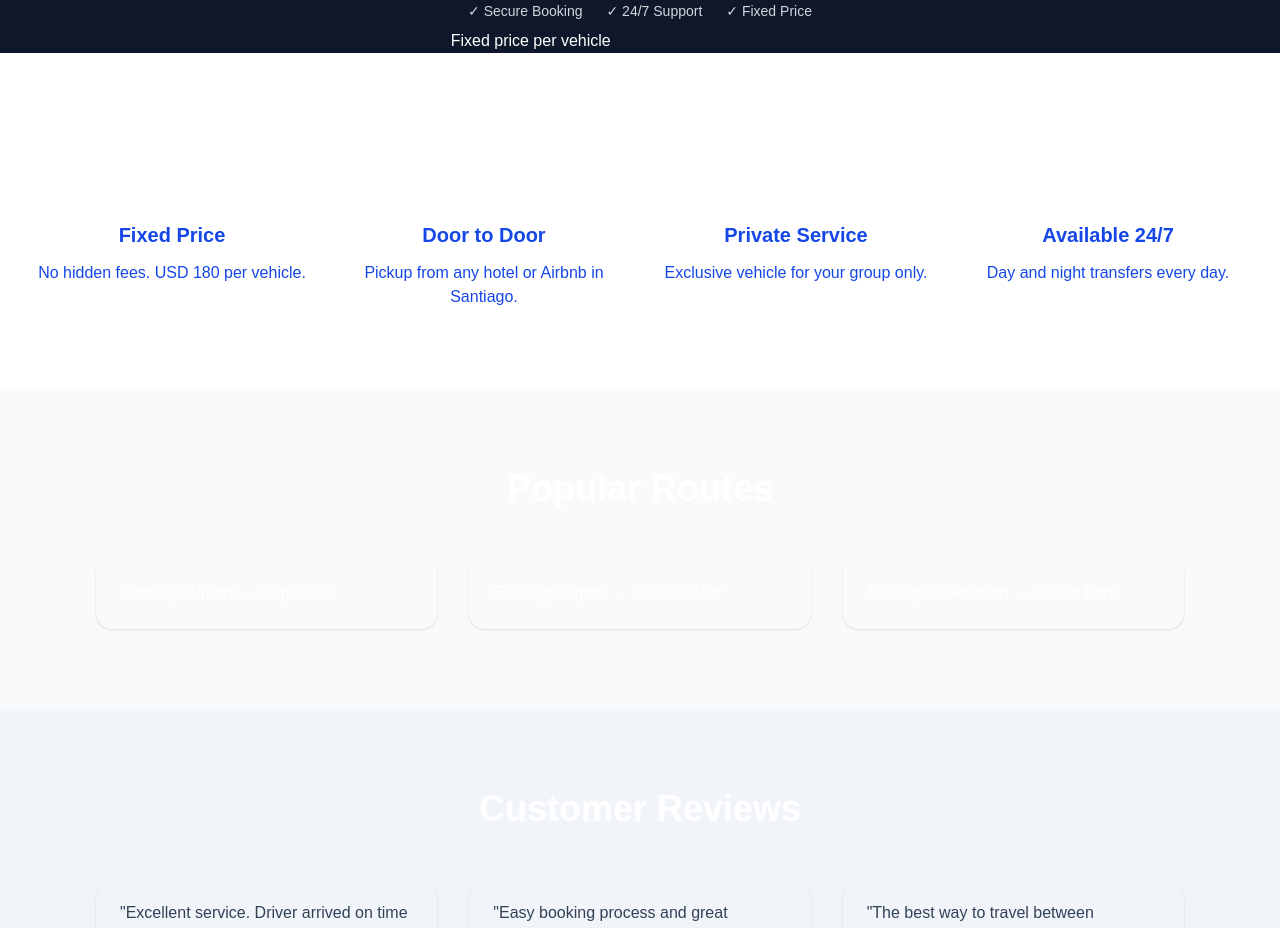
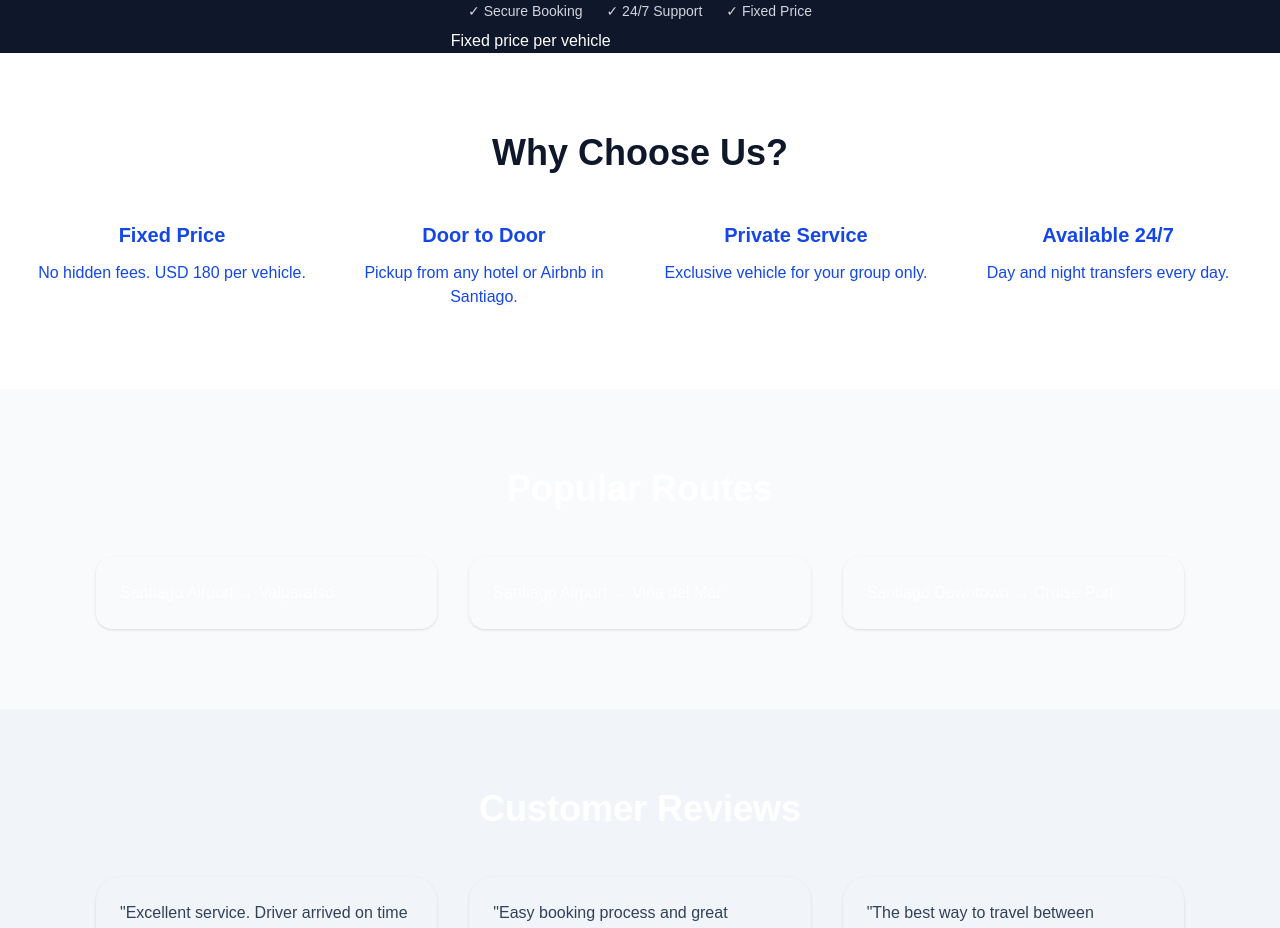
Before and after one commit to hcascopablo-create/santiago-valparaiso-transfer, a Next.js app: page / in a window 1280 px wide. Shown: the part 1520-2448 px from the top of the page. Built offline with nearby package versions, Linux system fonts and the light colour scheme.

Commit message:
Change Why Choose Us title to black

```diff
--- a/app/page.tsx
+++ b/app/page.tsx
@@ -323,9 +323,9 @@
 
     <div className="text-center mb-12">
   <div className="text-center mb-12">
-  <h2 className="text-4xl font-bold">
-    Why Choose Us?
-  </h2>
+  <h2 className="text-4xl font-bold text-slate-900">
+  Why Choose Us?
+</h2>
 </div>
     </div>
 
```
